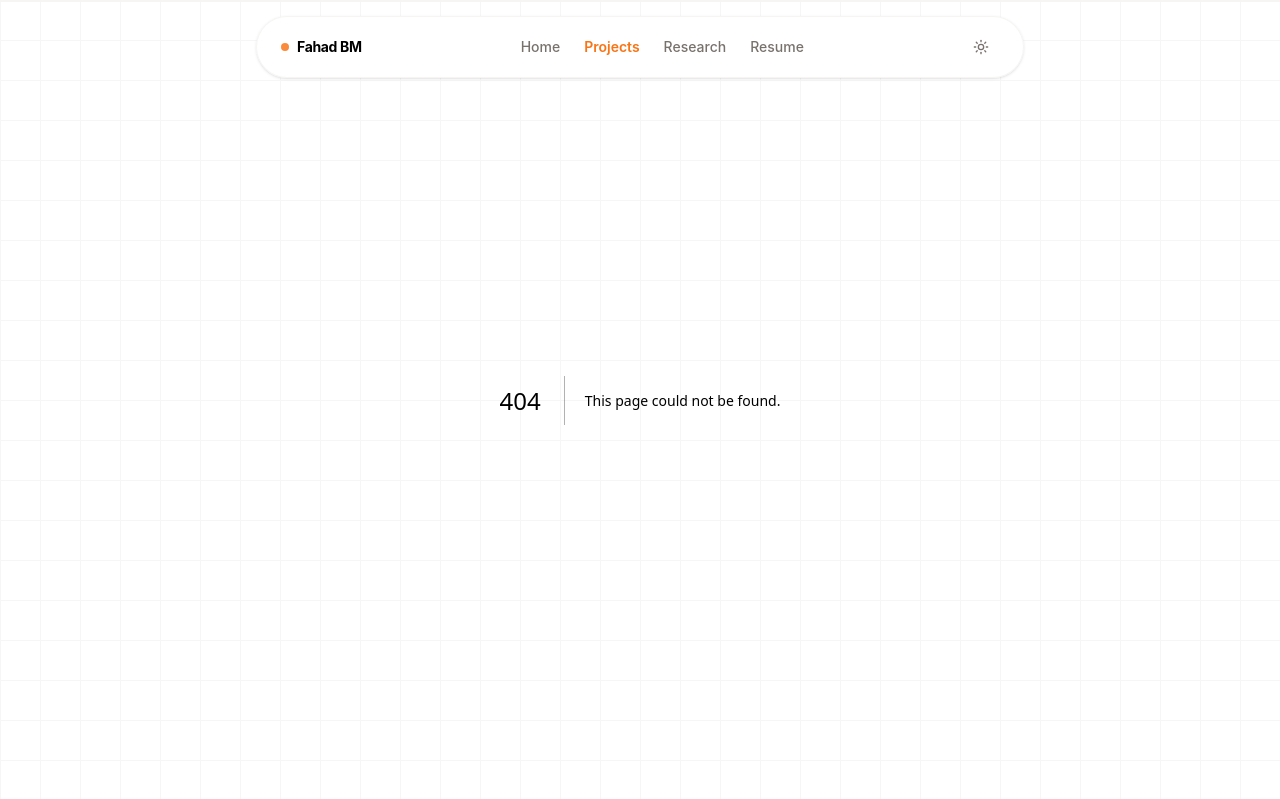
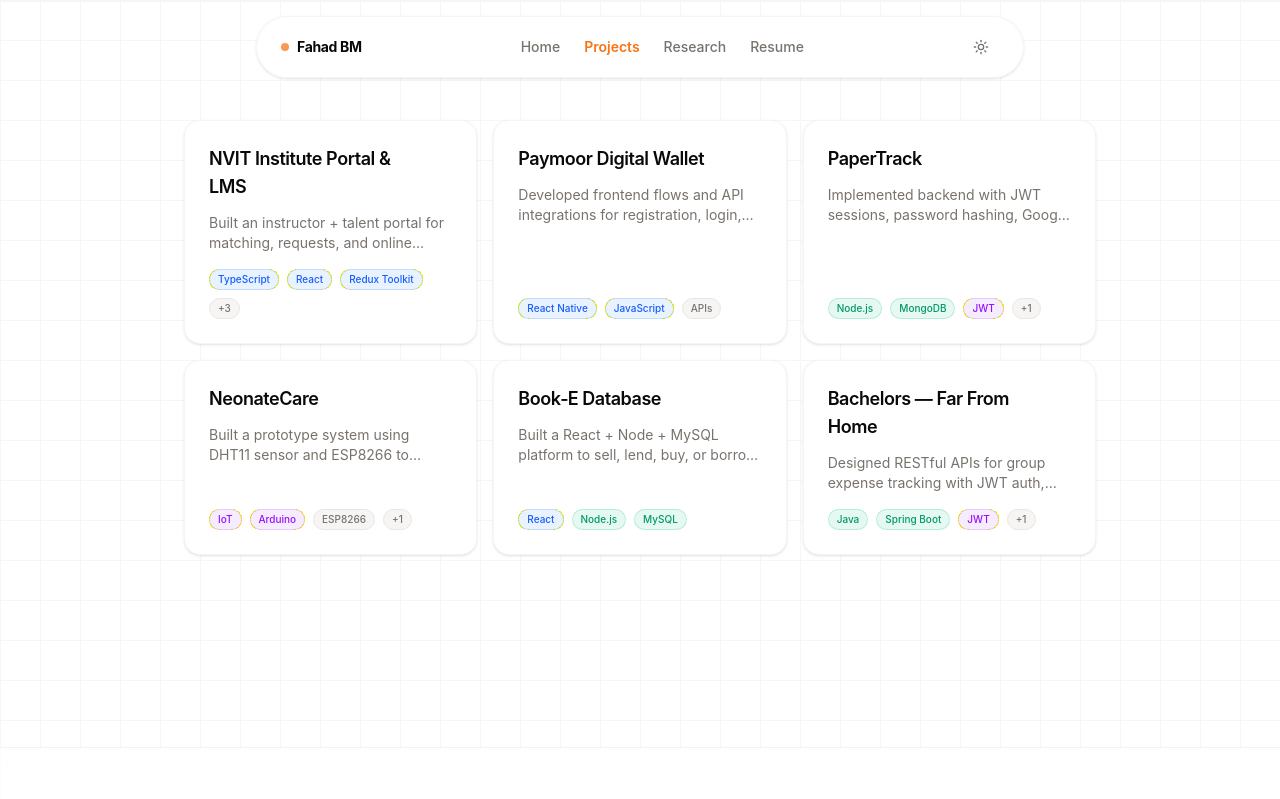
Before and after one commit to Fahad-Bin-Mahbub/Fahad-Bin-Mahbub-Portfolio, a Next.js app: page /projects in a window 1280 px wide. Before the commit this address had no page. Shown: the top 799 px of the page. Built offline with nearby package versions, Linux system fonts and the light colour scheme.

Commit message:
Project section added

```diff
--- /dev/null
+++ b/app/projects/page.tsx
@@ -0,0 +1,14 @@
+import { Section } from "@/components/section";
+import { ProjectsGrid } from "@/components/projects-grid";
+import { projects } from "@/lib/data";
+
+export default function ProjectsPage() {
+  return (
+    <Section
+      title="Projects"
+      description=""
+    >
+      <ProjectsGrid projects={projects} />
+    </Section>
+  );
+}
```
